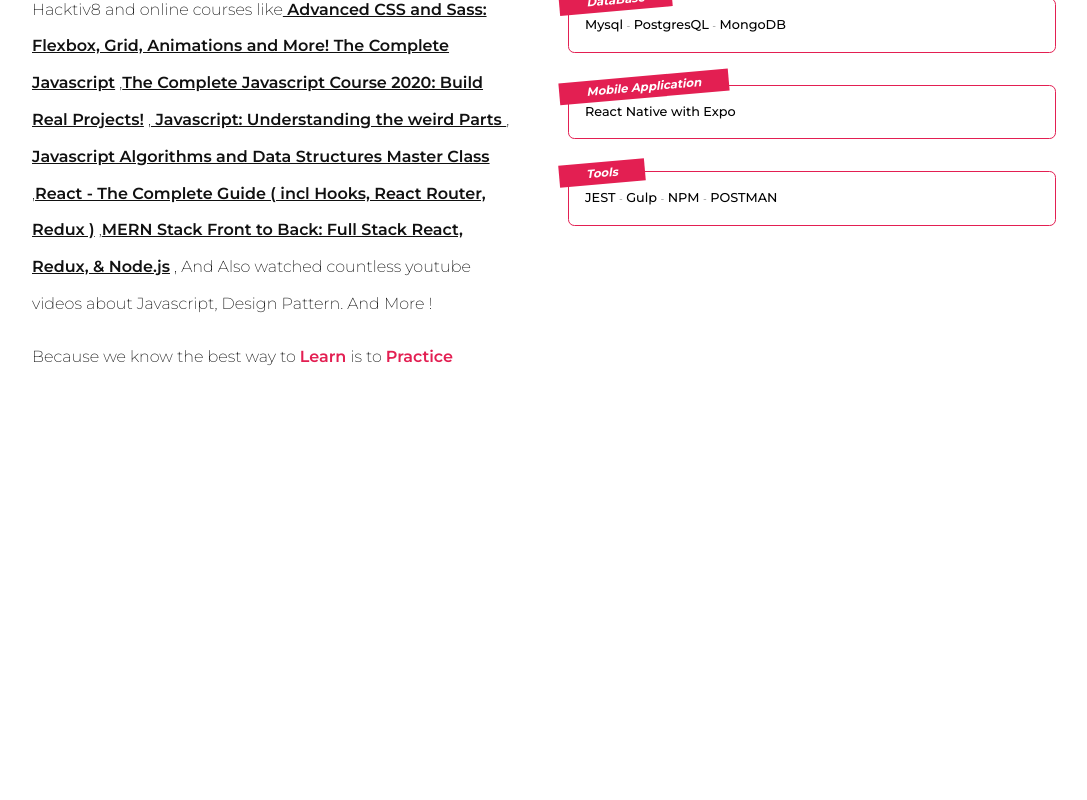
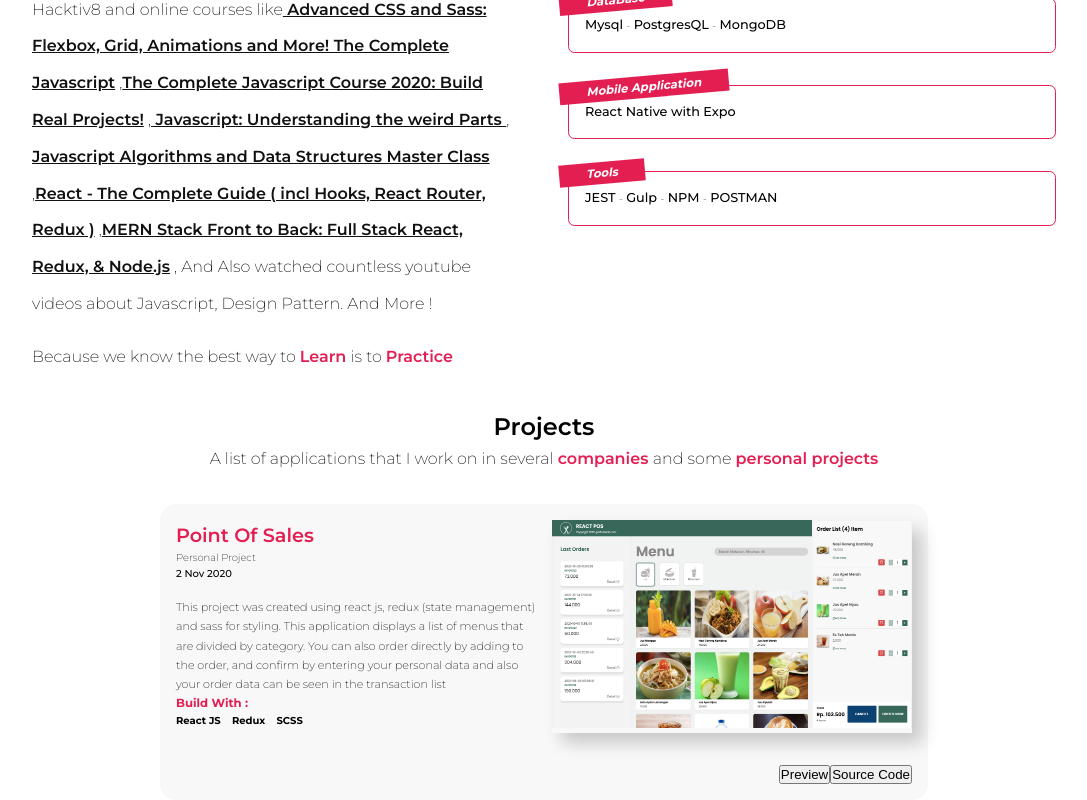
Before and after one commit to wahyualfarisi/portfolio, a Next.js app: page / in a window 1280 px wide. Shown: the part 809-1609 px from the top of the page, without its empty margins (96-1183 px from the left). Before the commit the page ends 1185 px from the top, so only its background shows below. Built offline with nearby package versions, Linux system fonts and the light colour scheme.

Commit message:
add project

```diff
--- a/components/about/About.js
+++ b/components/about/About.js
@@ -6,16 +6,16 @@
         <section className={styles.about}>
             <div className={styles.about_descriptions}>
                 <h2>Who I`am ? </h2>
-                <p className={styles.about_descriptions_text}>If You`re wondering who i am ...</p>
-                <p className={styles.about_descriptions_text}>
+                <div className={styles.about_descriptions_text}>If You`re wondering who i am ...</div>
+                <div className={styles.about_descriptions_text}>
                     I`m Wahyu Alfarisi, a 27 years old from indonesia
                     <Image width="40" height="20" src="/images/other/flag-indonesia.png" alt="Indonesia Flag" /><br />
                     I have been working with software development since 2015,
                     I am a <span className="span_style"> self-motivated </span> and
                     <span className="span_style"> self-taught developer </span>
                     who likes to solve problems.
-                </p>
-                <p className={styles.about_descriptions_text}>
+                </div>
+                <div className={styles.about_descriptions_text}>
                 During this time, I took <span className="text__underline">React and React Native</span>  class at <span className="span__style"> Hacktiv8 </span>
                 and online courses like
                 <span><a className="text_underline" target="_blank" href="https://www.udemy.com/course/advanced-css-and-sass/" rel="noreferrer"> Advanced CSS and Sass: Flexbox, Grid, Animations and More! The Complete Javascript</a> </span> ,
@@ -25,10 +25,10 @@
                 <span><a className="text_underline" target="_blank" href="https://www.udemy.com/course/react-the-complete-guide-incl-redux/" rel="noreferrer">React - The Complete Guide ( incl Hooks, React Router, Redux )</a>   </span> ,
                 <span><a className="text_underline" target="_blank" href="https://www.udemy.com/course/mern-stack-front-to-back/" rel="noreferrer">MERN Stack Front to Back: Full Stack React, Redux, & Node.js</a>  </span>,
                 And Also watched countless youtube videos about Javascript, Design Pattern. And More ! <br />
-            </p>
-            <p className={styles.about_descriptions_text}>
+            </div>
+            <div className={styles.about_descriptions_text}>
             Because we know the best way to <span className="span_style">Learn</span>  is to <span className="span_style">Practice</span>
-            </p>
+            </div>
             </div>
             <div className={styles.about_myskills}>
                 <h2>My Current <span className="span_style_grey">Stack</span> of <span className="span_style"> Languages </span> / <span className="span_style">Technology</span> is : </h2>
--- /dev/null
+++ b/components/project/Project.js
@@ -0,0 +1,49 @@
+import styles from './Project.module.scss';
+import Image from 'next/image';
+
+const Project = () => {
+    return (
+        <section className={styles.project}>
+            <div className={styles.project_heading}>
+                <h2>Projects</h2>
+                <p>A list of applications that I work on in several <span className="span_style"> companies </span> and some <span className="span_style">personal projects</span></p>
+            </div>
+
+            <ul className={styles.portfolio}>
+                <li className={styles.portfolio_item}>
+                    <div className={styles.portfolio_item_content}>
+                        <div className={styles.portfolio_item_description}>
+                            <h3 className={styles.portfolio_item_description_title}>Point Of Sales</h3>
+                            <p className={styles.portfolio_item_description_type}>Personal Project</p>
+                            <p className={styles.portfolio_item_description_date}>2 Nov 2020</p>
+
+                            <p className={styles.portfolio_item_description_info}>This project was created using react js, redux (state management) and sass for styling. This application displays a list of menus that are divided by category. You can also order directly by adding to the order, and confirm by entering your personal data and also your order data can be seen in the transaction list</p>
+
+                            <h3>Build With : </h3>
+                            <ul className={styles.portfolio_item_description_stack}>
+                                <li>React JS</li>
+                                <li>Redux</li>
+                                <li>SCSS</li>
+                            </ul>
+                        </div>
+                        <figure className={styles.portfolio_item_image}>
+                            <Image
+                                className="img-shadow"
+                                src="/images/project/react-pos.png"
+                                width="500"
+                                height="290"
+                                alt="React Point of sales"
+                            />
+                        </figure>
+                    </div>
+                    <div className={styles.portfolio_item_action}>
+                        <button>Preview</button>
+                        <button>Source Code</button>
+                    </div>
+                </li>
+            </ul>
+        </section>
+    )
+}
+
+export default Project;
--- /dev/null
+++ b/components/project/Project.module.scss
@@ -0,0 +1,81 @@
+.project {
+    width: 60%;
+    margin: auto;
+
+    &_heading {
+        margin-top: 2rem;
+        display: flex;
+        flex-direction: column;
+        align-items: center;
+        justify-content: center;
+
+        & > h2 {
+            font-size: 1.5rem;
+            font-weight: 600;
+        }
+        & > p {
+            font-size: 1rem;
+            font-weight: 200;
+        }
+    }
+}
+
+.portfolio {
+    margin-top: 2rem;
+    list-style-type: none;
+
+    &_item {
+        background-color: var(--color-grey-1);
+        padding: 1rem;
+        border-radius: 1rem;
+
+        &_content {
+            display: grid;
+            grid-template-columns: repeat(2, 1fr);
+            grid-column-gap: 1rem;
+        }
+
+        &_description {
+
+            &_title {
+                color: var(--color-primary);
+                font-size: 1.2rem;
+                font-weight: 600;
+            }
+            &_date {
+                font-weight: 500;
+                margin-bottom: 1rem;
+            }
+            &_info {
+                line-height: 1.2rem;
+                font-size: .7rem;
+                font-weight: 300;
+            }
+            & > h3 {
+                color: var(--color-primary);
+            }
+            &_stack {
+                list-style-type: none;
+                display: flex;
+                & > li {
+                    font-weight: 700;
+                    &:not(:last-child){
+                        margin-right: .7rem;
+                    }
+                }
+            }
+        }
+
+        &_image {
+            width: 100%;
+            box-shadow: .6rem .6rem 1rem rgba(0,0,0,.2);
+
+        }
+
+        &_action {
+            display: flex;
+            justify-content: flex-end;
+            margin-top: 2rem;
+        }
+    }
+}
--- a/pages/index.js
+++ b/pages/index.js
@@ -1,11 +1,14 @@
+import { Fragment } from 'react';
 import About from '../components/about/About';
 import Hero from '../components/hero/Hero';
+import Project from '../components/project/Project';
 
 export default function Home() {
   return (
-    <div>
+    <Fragment>
         <Hero />
         <About />
-    </div>
+        <Project />
+    </Fragment>
   )
 }
```
Also changed, not shown: styles/globals.scss (line endings or trailing spaces).
